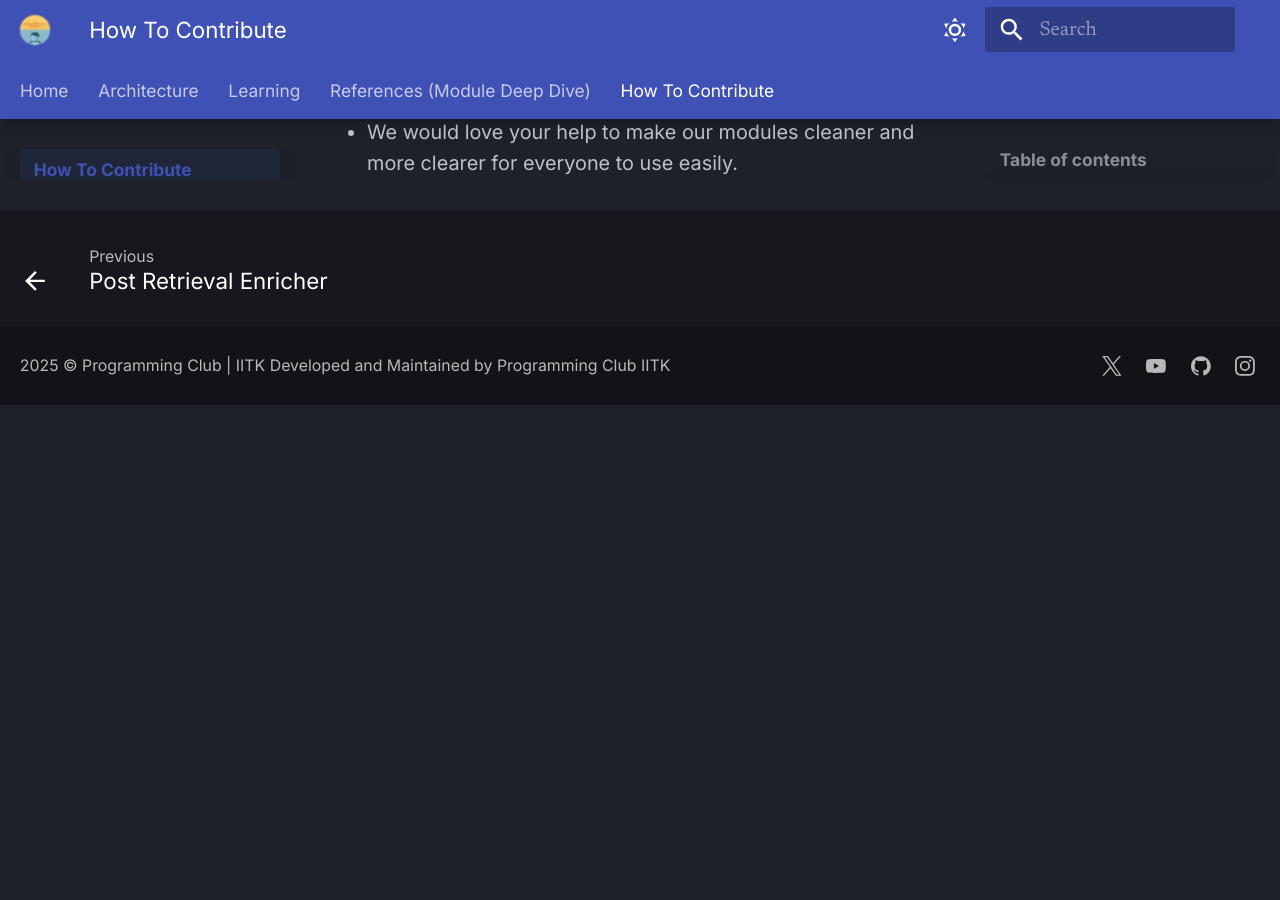
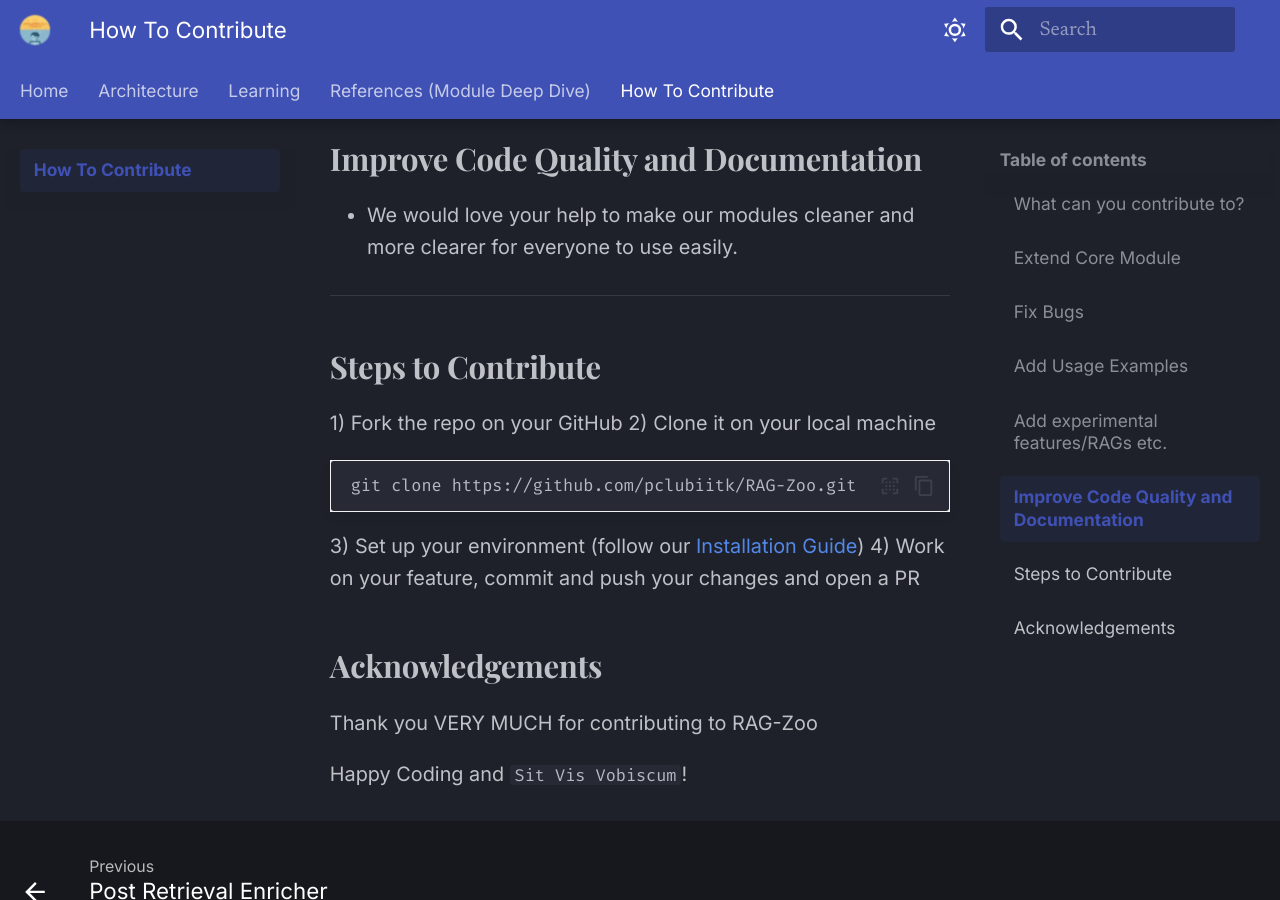
Before and after one commit to pclubiitk/RAG-Zoo, an MkDocs documentation site: the page built from docs/docs/contribute.md, in a window 1280 px wide and 900 px high, scrolled down 1390 px. Built offline with MkDocs 1.6.1 and Material for MkDocs 9.7.7, drawn with Linux system fonts in a browser that asks for light colours; before the commit the page ends 1795 px from its top, so only the background shows below that; some of the changed text lies outside the part shown.

Commit message:
Updated README.md

````diff
--- a/docs/docs/contribute.md
+++ b/docs/docs/contribute.md
@@ -29,3 +31,21 @@ We welcome edits and contributions.
 ## Improve Code Quality and Documentation
 
 - We would love your help to make our modules cleaner and more clearer for everyone to use easily.
+
+---
+
+## Steps to Contribute
+
+1) Fork the repo on your GitHub
+2) Clone it on your local machine
+```bash
+git clone https://github.com/pclubiitk/RAG-Zoo.git
+```
+3) Set up your environment (follow our [Installation Guide](docs/docs/Installation))
+4) Work on your feature, commit and push your changes and open a PR
+
+## Acknowledgements
+
+Thank you VERY MUCH for contributing to RAG-Zoo
+
+Happy Coding and `Sit Vis Vobiscum`!
````
Also changed, not shown: other parts of docs/docs/contribute.md (+2 -0 lines), README.md.
